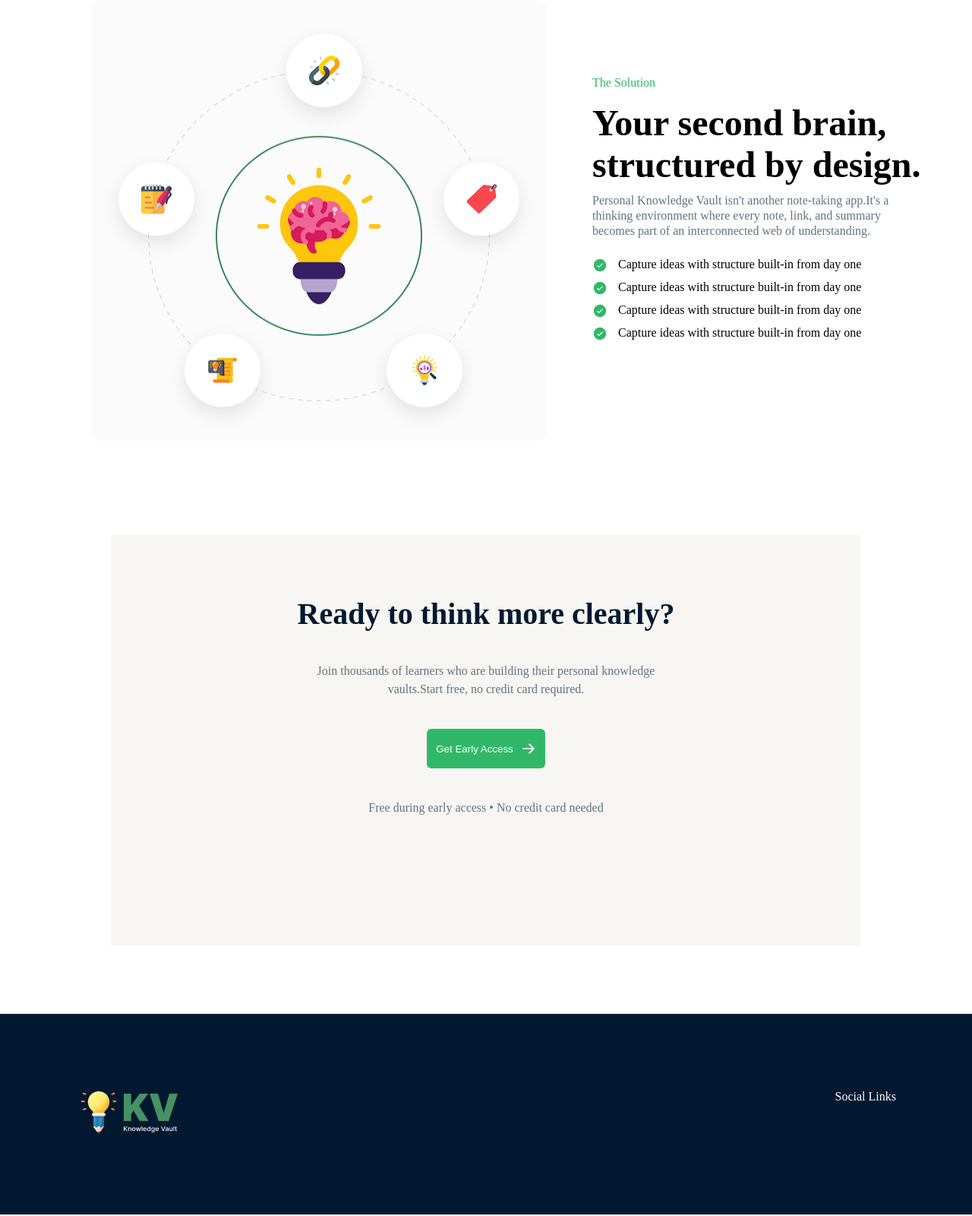
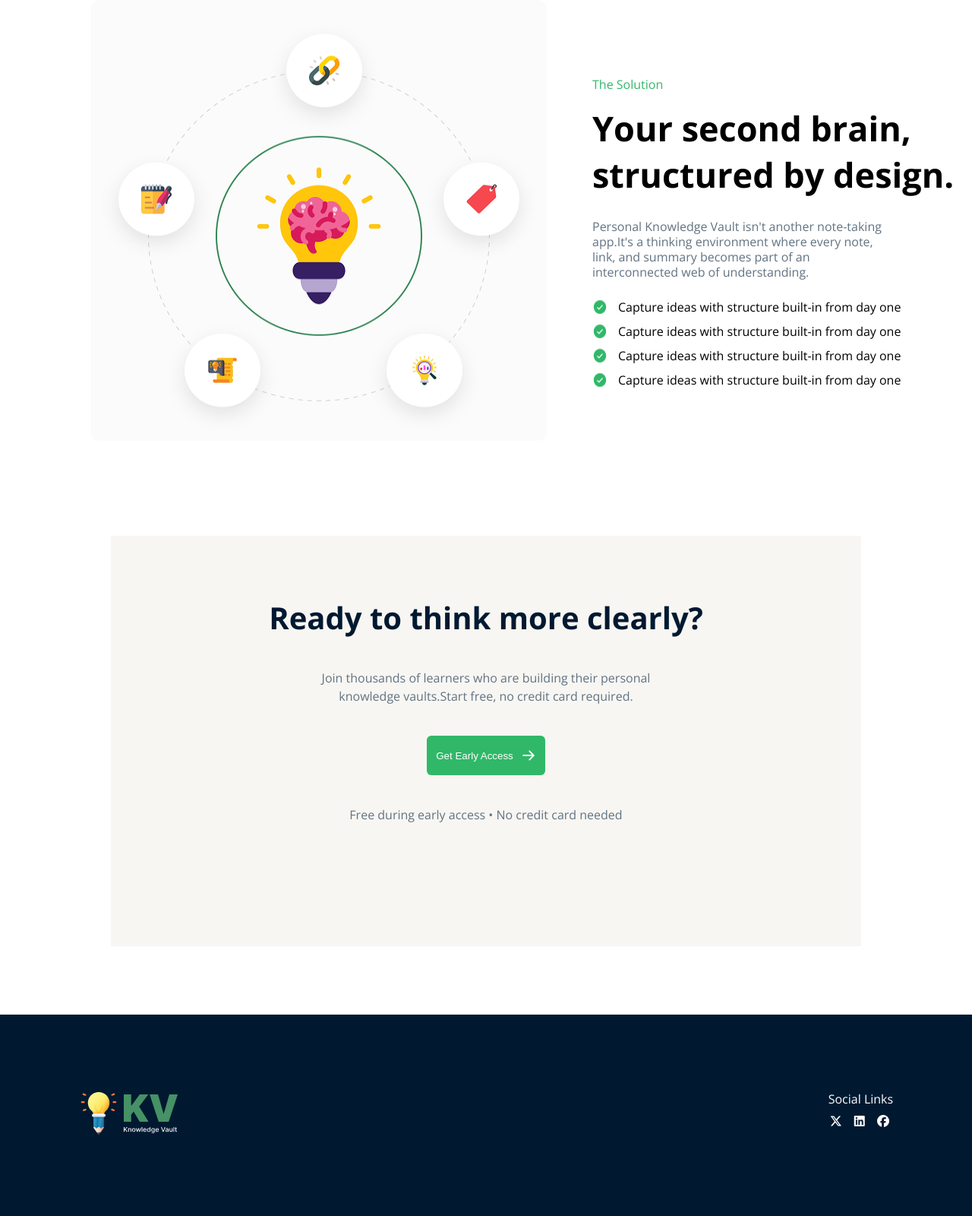
Before and after one commit to mahdihassan2556/my-assignment, a plain HTML site: page index.html in a window 1280 px wide. Shown: the part 1318-2918 px from the top of the page at 76% size. Drawn offline with nearby package versions, Linux system fonts and the light colour scheme.

Commit message:
I added google fonts

```diff
--- a/index.html
+++ b/index.html
@@ -6,9 +6,18 @@
     <meta name="viewport" content="width=device-width, initial-scale=1.0">
     <title>My first website</title>
     <link rel="stylesheet" href="./style.css">
+    <link rel="preconnect" href="https://fonts.googleapis.com">
+    <link rel="preconnect" href="https://fonts.gstatic.com" crossorigin>
+    <link
+        href="https://fonts.googleapis.com/css2?family=Inter:ital,opsz,wght@0,14..32,100..900;1,14..32,100..900&family=Open+Sans:ital,wght@0,300..800;1,300..800&display=swap"
+        rel="stylesheet">
+
+    <link rel="stylesheet" href="https://cdnjs.cloudflare.com/ajax/libs/font-awesome/7.0.1/css/all.min.css"
+        integrity="sha512-2SwdPD6INVrV/lHTZbO2nodKhrnDdJK9/kg2XD1r9uGqPo1cUbujc+IYdlYdEErWNu69gVcYgdxlmVmzTWnetw=="
+        crossorigin="anonymous" referrerpolicy="no-referrer" />
 </head>
 
-<body>
+<body class="open-sans">
     <header>
         <nav>
             <div>
@@ -123,7 +132,10 @@
             </div>
             <div class="footer-social">
                 <p>Social Links</p>
-                <img src="" alt="">
+                <i class="fa-brands fa-x-twitter"></i>
+                <i class="fa-brands fa-linkedin"></i>
+                <i class="fa-brands fa-facebook"></i>
+
             </div>
         </section>
     </footer>
--- a/style.css
+++ b/style.css
@@ -41,7 +41,7 @@
     color: #30B868;
     border-radius: 25px;
     font-size: 16px;
-
+    font-weight: 600;
 }
 .design2{
     padding-top:16px;
@@ -113,7 +113,7 @@
 
 }
 .info-card h3{
-    font-size: 22px;
+    font-size: 20px;
     font-weight: 600;
     padding-bottom: 16px;
 }
@@ -155,7 +155,8 @@
     width: 500px;
     height: 120px;
     margin-top: 16px;
-    font-size: 48px;
+    font-size: 45px;
+    margin-bottom: 30px;
 }
  #line2{
     width: 400px;
@@ -220,3 +221,13 @@
     color: #ffffff;
     margin-top: 90px;
 }
+
+.open-sans {
+  font-family: "Open Sans", sans-serif;
+  font-optical-sizing: auto;
+
+}
+.footer-social i{
+    padding-right:7px;
+    padding-top: 10px;
+}
```
